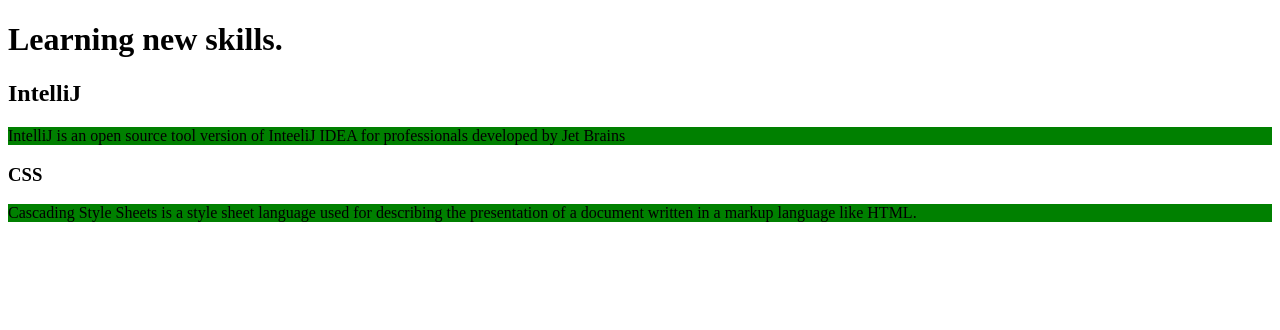
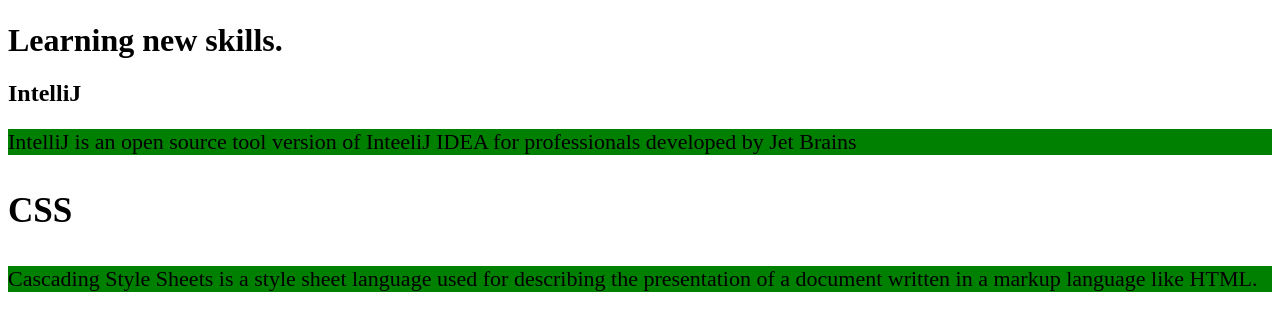
Before and after one commit to mahavinay/new_venture, a plain HTML site: page FirstTest.html in a window 1280 px wide. Drawn offline with Linux system fonts and the light colour scheme.

Commit message:
Added Stylesheet to my HTML

```diff
--- a/MyStylesheet.css
+++ b/MyStylesheet.css
@@ -1,6 +1,13 @@
 p
 {
 background-color:Green;
+font-size:22px;
+
 /*font-size:2em;*/
 
 }
+
+div
+{
+font-size:30px;
+}
```
